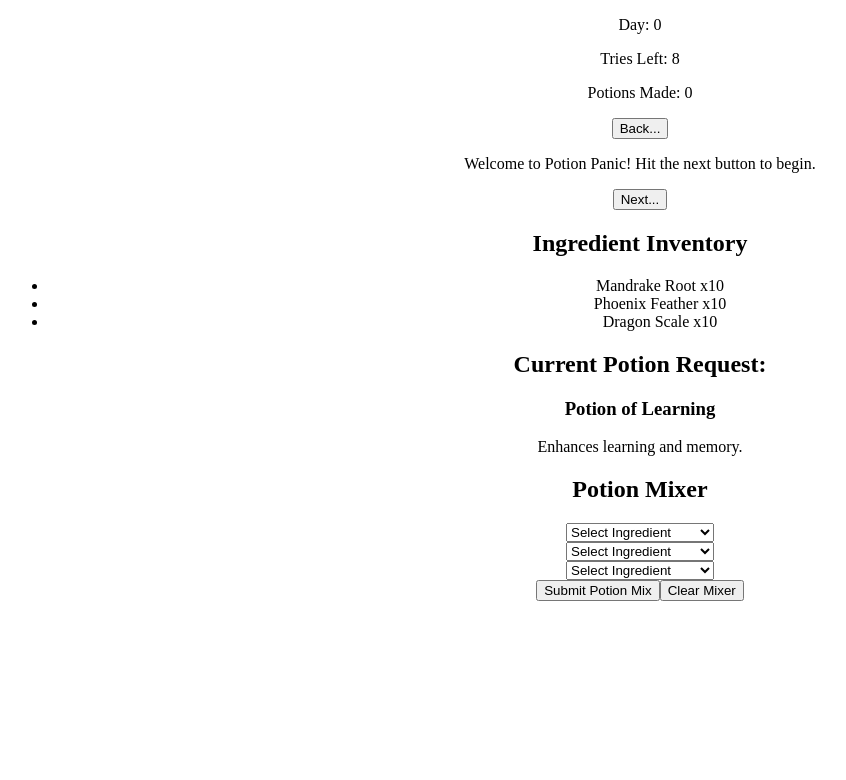
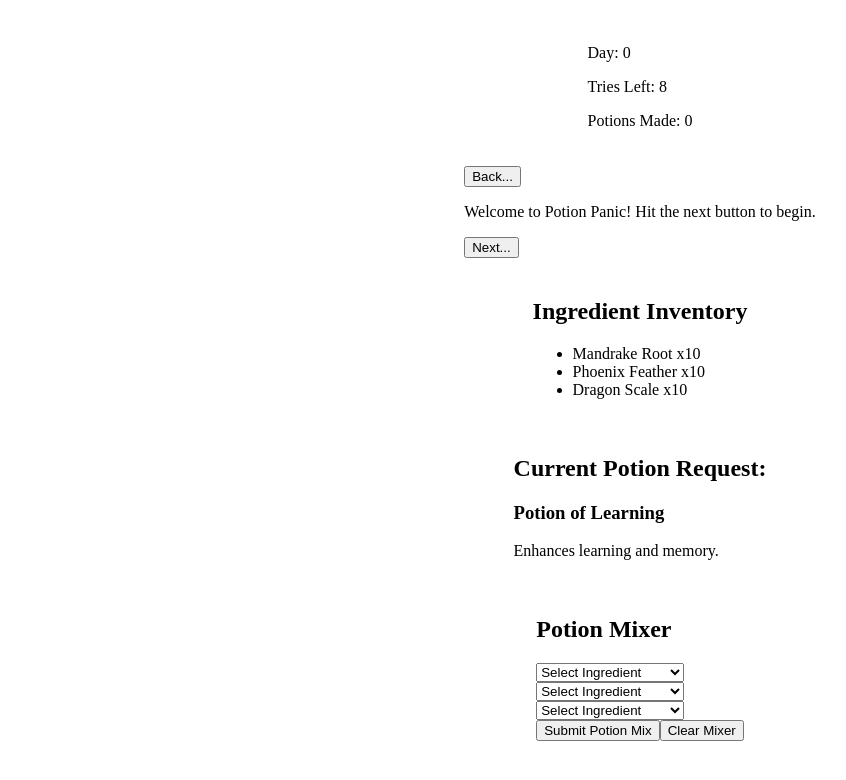
Before and after one commit to shaan-exe/atdp-potionpanic, a Vue app: page / in a window 1280 px wide. Shown: the top 780 px of the page, without its empty margins (0-846 px from the left). Built offline with nearby package versions, Linux system fonts and the light colour scheme.

Commit message:
TEST- basic styling and spacing

```diff
--- a/src/App.vue
+++ b/src/App.vue
@@ -117,7 +117,12 @@ export default {
 </template>
 
 <style scoped>
-*{
-  text-align: center;
+main {
+  display: flex;
+  flex-direction: column;
+  align-items: center;
+  justify-content: center;
+  gap: 20px;
+  padding: 20px;
 }
 </style>
--- a/vite.config.js
+++ b/vite.config.js
@@ -6,9 +6,9 @@ export default defineConfig({
   build: {
     rollupOptions: {
       output: {
-        entryFileNames: 'assets/index-6x1meezR.js',
-        chunkFileNames: 'assets/[name].js',
-        assetFileNames: 'assets/[name][extname]',
+        entryFileNames: 'projects/assets/index-6x1meezR.js',
+        chunkFileNames: 'projects/assets/[name].js',
+        assetFileNames: 'projects/assets/[name][extname]',
       }
     }
   }
```
